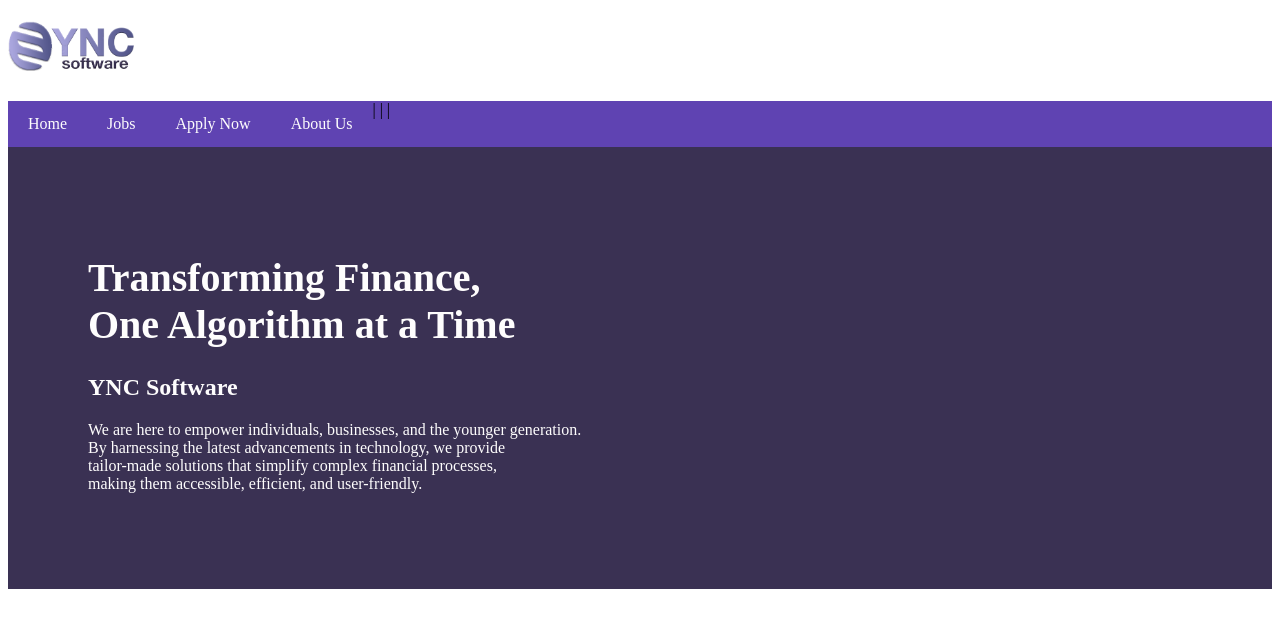
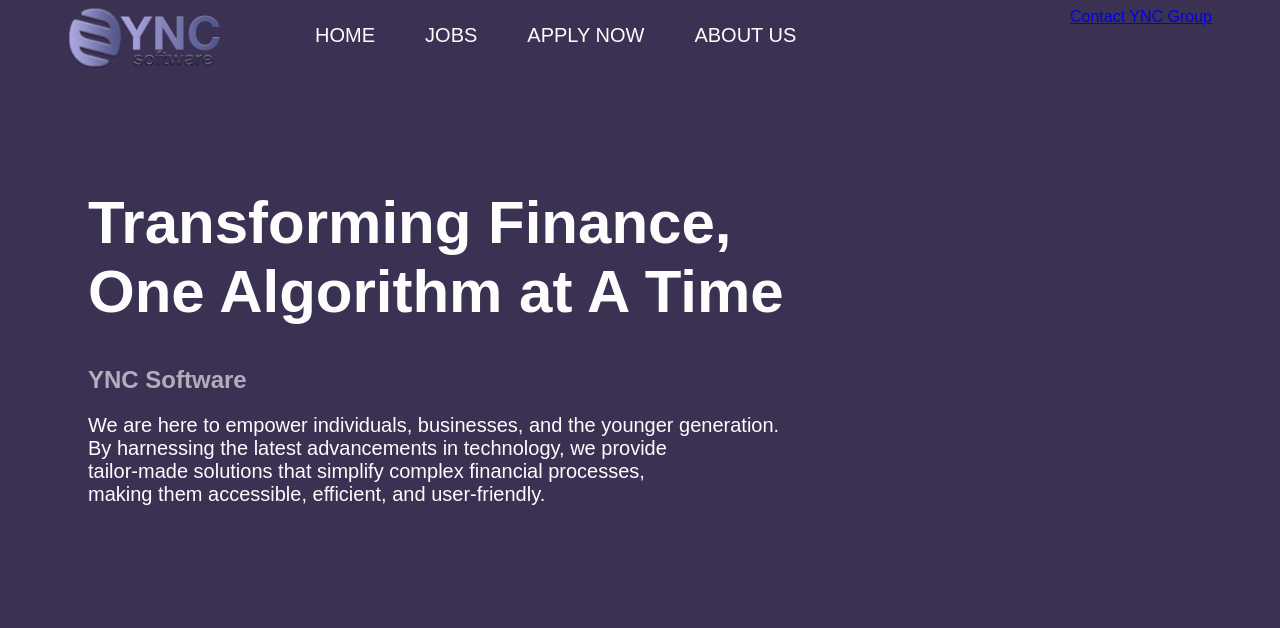
Before and after one commit to FakeTiramisu/Inquiry-Project-Assignment-1, a PHP site: page / in a window 1280 px wide. Shown: the top 628 px of the page. Run offline with PHP 8.4, Linux system fonts and the light colour scheme; some web fonts are replaced.

Commit message:
Changes to about,  index and css
Major update on css file with new styles added. Index and About pages are almost fully done.

```diff
--- a/index.html
+++ b/index.html
@@ -5,26 +5,31 @@
     <meta name="description" content="YNC Finance Software | Do Your Finance Right" />
     <meta name="keywords" content="HTML, CSS" />
     <meta name="author"   cotent="Yoojin Ahn" />
-    <meta name="viewpoint" content="width=device-width, initial-scale=1">
+    <meta name="viewport" content="width=device-width, initial-scale=1">
     <title>YNC Finance Group</title>
     <link rel="stylesheet" href="style.css" />
 </head>
 <body>
-    <h1>
-        <a href="index.html"><img src="YNC_logo.png" alt="YNC Logo" style="width:10%;height:10%;" /></a>
-    </h1>
-    <div class="navbar">
-        <nav>
-            <a href="index.html">Home</a>  |
-            <a href="jobs.html">Jobs</a>  |
-            <a href="apply.html">Apply Now</a>  |
-            <a href="about.html">About Us</a>
-        </nav>
-    </div>
-    <div class="header">
+    <header class="header-main">
+        <div class="header-main-logo">
+            <a href="index.html"><img src="YNC_logo.png" alt="YNC logo icon"></a>
+            <nav class="header-main-nav">
+                <ul>
+                    <li><a href="index.html">HOME</a></li>
+                    <li><a href="jobs.html">JOBS</a></li>
+                    <li><a href="apply.html">APPLY NOW</a></li>
+                    <li><a href="about.html">ABOUT US</a></li>
+                </ul>
+            </nav>
+        </div>
+        <div class="header-main-email">
+            <a href="mailto:104853318@student.swin.edu.au">Contact YNC Group</a>
+        </div>
+    </header>
+    <div class="header-content">
         <h1>
             Transforming Finance,</br>
-            One Algorithm at a Time </br>
+            One Algorithm at A Time </br>
         </h1>
         <h2>YNC Software</h2>
         <p>
--- a/style.css
+++ b/style.css
@@ -1,32 +1,144 @@
-.header h1 {
-    color: #fefdfd;
-    font-size: 40px;
+/*
+    CSS Stylesheet for Assignment 1
+*/
+
+/*Import Cool Fonts*/
+@import url(https://db.onlinewebfonts.com/c/b712c1dfca1bfc2e6d80b2c9d9c0c957?family=GT+Walsheim);
+@import url(https://db.onlinewebfonts.com/c/750e3658d4460a397a551dfac26bb272?family=Karla);
+@import url(https://db.onlinewebfonts.com/c/16842c927f8ef77adc29f7c5e27929ca?family=GT+Pressura+Light);
+
+/* Stylising the body of the page */
+body {
+    background-color: #3a3153;
 }
 
-.header {
+/* Stylise the header of the page */
+.header-main {
+    width: 100%;
+    height: 60px;
+    background-color: #3a3153;
+    display: flex;
+    justify-content: space-between;
+    font-family: "Karla", sans-serif;
+}
+
+/* Logo and the logo image */
+.header-main-logo {
+    width: fit-content;
+    height: 100%;
+    padding-left: 60px;
+    display: flex;
+}
+
+.header-main-logo img {
+    height: 60px;
+    align-self: center;
+}
+
+.header-main-email {
+    float: left;
+    color: #fefdfd;
+    padding-right: 60px;
+    text-decoration: none;
+}
+
+/* Stylise the navigation bar */
+.header-main-nav {
+    width: fit-content;
+    height: 100%;
+}
+
+.header-main-nav ul {
+
+    margin-left: 30px;
+}
+
+.header-main-nav ul li{
+    list-style: none;
+    display: inline;
+    float: left;
+    transition: 0.5s;
+}
+
+.header-main-nav ul li a{
+    padding: 0 25px;
+    font-size: 20px;
+    text-decoration: none;
+    color: #fefdfd;
+    display: block;
+    height: 100%;
+}
+
+/* Extra animation on navigation bar */
+.header-main-nav ul:hover li {
+    opacity: 0.2;
+    filter: blur(2px);
+}
+
+.header-main-nav ul li:hover {
+    opacity: 1;
+    filter: blur(0px);
+}
+
+/* Stylising the main content of the header */
+.header-content {
     padding: 80px;
     text-align: left;
-    background: #3a3153;
     color: #fefdfd;
 }
 
-/* Stylising the navigation bar */
-.navbar {
-    overflow: hidden;
-    background-color: #5f43b2;
+.header-content h1 {
+    font-size: 60px;
+    font-family: "GT Walsheim", sans-serif;
 }
 
-/* Navigation bar: links */
-.navbar a{
-    float: left;
-    display: block;
-    color: #fefdfd;
-    text-align: center;
-    padding: 14px 20px;
-    text-decoration: none;
+.header-content h2 {
+    color: #b1aebb;
+    font-family: "GT Walsheim", sans-serif;
 }
 
-/* Navigation bar:  */
-.navbar a:hover {
-    opacity: 50;
+.header-content p {
+    font-size: 20px;
+    font-family: "Karla", sans-serif;
 }
+
+/* Stylising a column for "About Us" page */
+*{
+    box-sizing: border-box;
+}
+.row {
+    display: flex;
+    flex-wrap: wrap;
+}
+
+/* Left side bar on the About Us page */
+.side {
+    flex: 30%;
+    background-color: #b1aebb;
+    padding: 20px;
+}
+
+/* Main column on the right on the About Us page */
+.main{
+    flex: 70%;
+    background-color: #fefdfd;
+    font-family: "Karla", sans-serif;
+    padding: 20px;
+}
+
+/* Stylising timetable */
+.timetable {
+    width: 100%;
+    border-collapse: collapse;
+    table-layout: fixed;
+}
+
+.timetable th {
+    color: #5f43b2;
+}
+
+.timetable td{
+    border: 1px solid black;
+    padding: 6px;
+    text-align: center;
+}
```
Also changed, not shown: about.html (+60 -38 lines), apply.html (+6 -4 lines), jobs.html (+6 -4 lines), charmaigne_profile.png (added).
